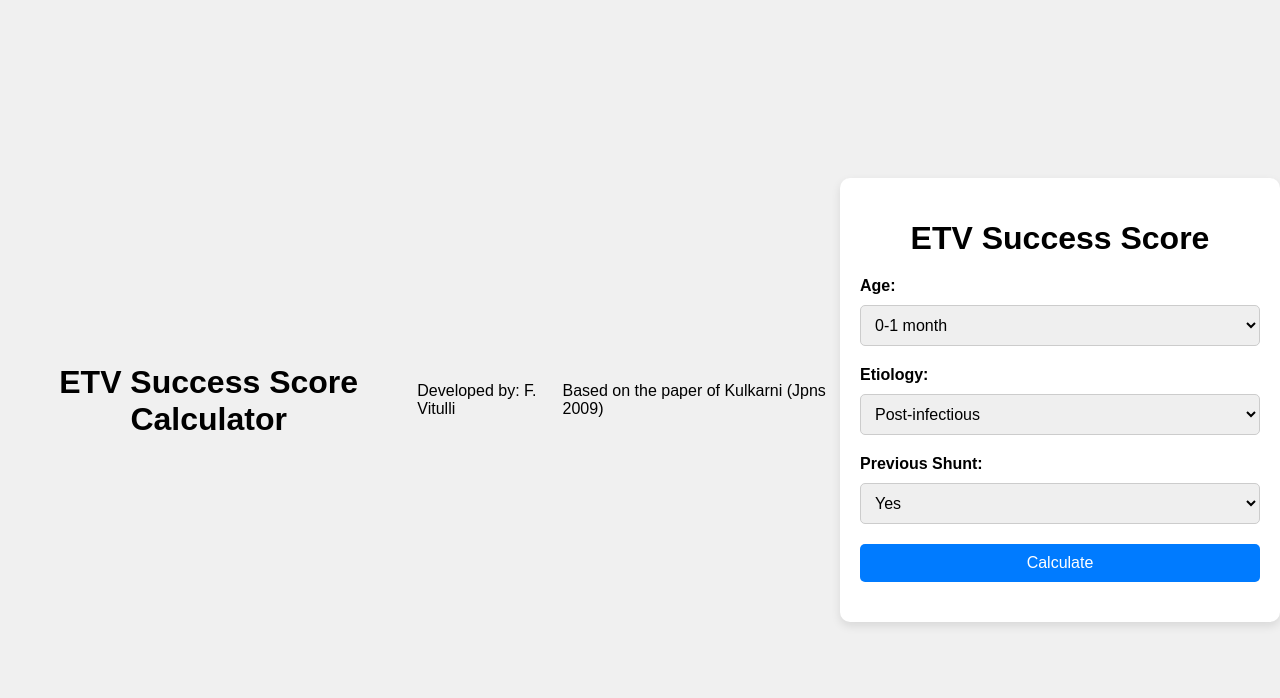
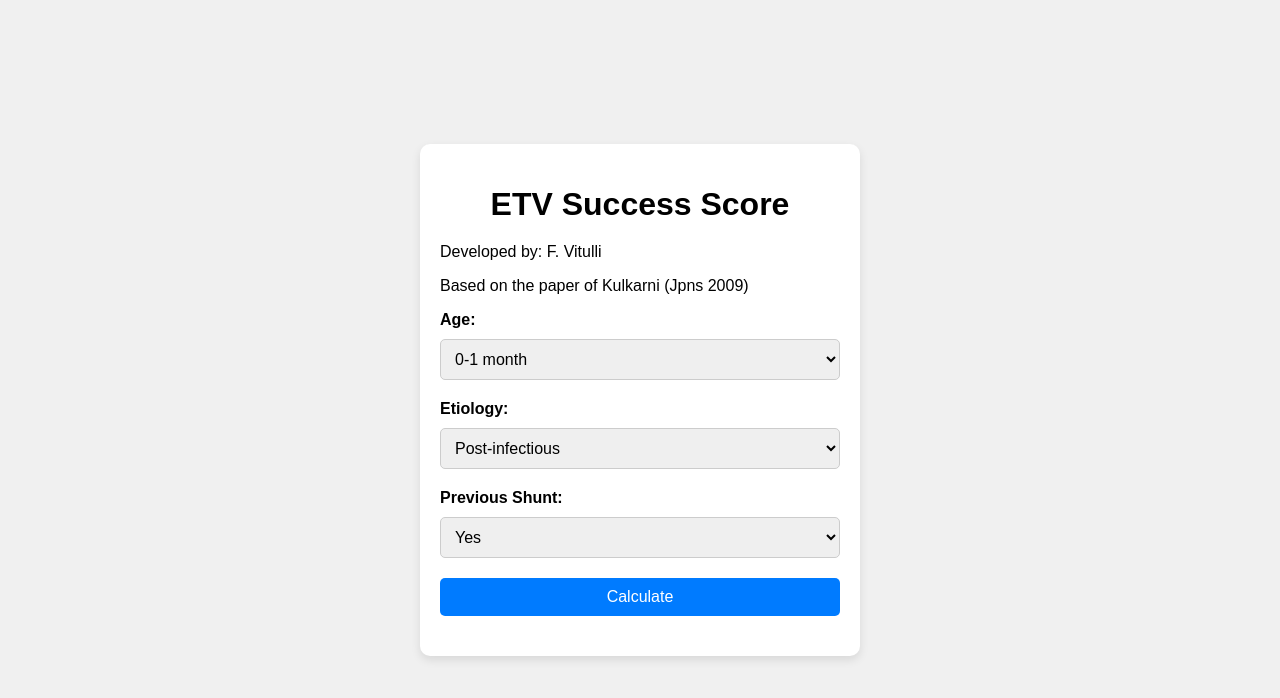
Before and after one commit to vitullifrancesca/etvss, a plain HTML site: page index.html in a window 1280 px wide. Drawn offline with Linux system fonts and the light colour scheme.

Commit message:
Update index.html

```diff
--- a/index.html
+++ b/index.html
@@ -67,14 +67,13 @@
     </style>
 </head>
 <body>
-    <h1>ETV Success Score Calculator</h1>
-    <p>Developed by: F. Vitulli</p>
-    <p>Based on the paper of Kulkarni (Jpns 2009)</p>
-</body>
-<body>
 
 <div class="container">
     <h1>ETV Success Score</h1>
+    <div class="description">
+        <p>Developed by: F. Vitulli</p>
+        <p>Based on the paper of Kulkarni (Jpns 2009)</p>
+    </div>
     <form id="form-punteggio">
         <label for="eta">Age:</label>
         <select id="eta">
```
